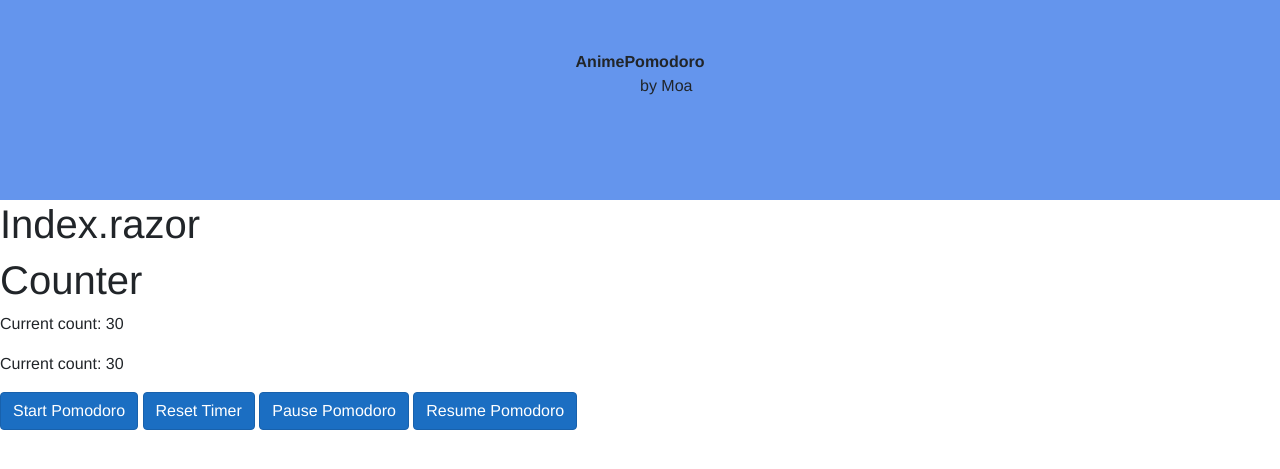
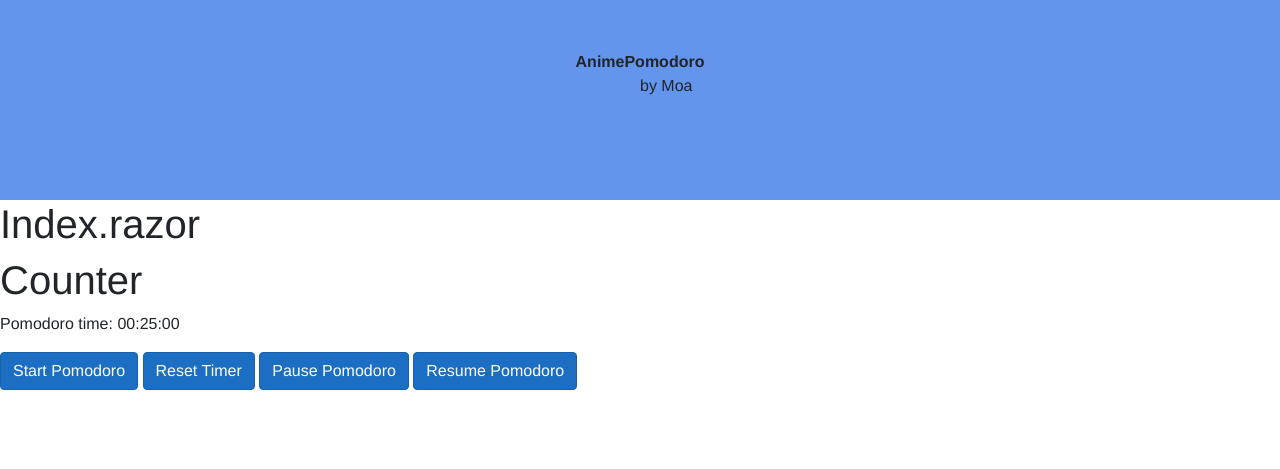
Before and after one commit to Moacyr007/AnimePomodoro, an ASP.NET Core app: page / in a window 1280 px wide. Shown: the top 469 px of the page. Run offline with ASP.NET Core 8, Linux system fonts and the light colour scheme.

Commit message:
Atualiza contador big brain

```diff
--- a/AnimePomodoro/Pages/Index.razor
+++ b/AnimePomodoro/Pages/Index.razor
@@ -1,60 +1,61 @@
 @page "/"
-
+@using System.Threading
 <h1>Index.razor</h1>
 
 <h1>Counter</h1>
 
-<p>Current count: @count</p>
-<p>@loading</p>
-<p>Current count: @count</p>
+<p>Pomodoro time: @pomodoroTime</p>
 
-
-<button class="btn btn-primary" @onclick="CountPomodoro">Start Pomodoro</button>
+<button class="btn btn-primary" @onclick="@(async () => await StartPomodoro())">Start Pomodoro</button>
 <button class="btn btn-primary" @onclick="ResetTimer">Reset Timer</button>
 <button class="btn btn-primary" @onclick="PausePomodoro">Pause Pomodoro</button>
-<button class="btn btn-primary" @onclick="ResumePomodoro">Resume Pomodoro</button>
+<button class="btn btn-primary" @onclick="StartPomodoro">Resume Pomodoro</button>
 
 @*<button class="btn btn-primary" @onclick="SetTimer(3)">Set timer 3</button>*@
 
 @code {
-    private string loading = "";
-    private int currentCount = 0;
-    int count = 30;
-    private int pomodoroTimer = 0;
-    private bool pomodoroPause = false;
-    public void SetTimer(int number)
+    private bool pomodoroPause = true;
+    TimeSpan pomodoroTime = TimeSpan.FromMinutes(25);
+    private bool countPomodoroRuning = false;
+
+    private CancellationTokenSource cts;
+
+    public void ResetTimer()
     {
-        count = number;
+        PausePomodoro();
+        pomodoroTime = TimeSpan.FromMinutes(25);
+    }
+    public void PausePomodoro()
+    {
+        pomodoroPause = true;
+        cts.Cancel();
+        cts.Dispose();
+        Console.WriteLine("Paused");
     }
 
-    public void PausePomodoro() {
-        pomodoroPause = true;
-    }
-
-    public void ResumePomodoro()
+    public async Task StartPomodoro()
     {
-        pomodoroPause = false;
-        CountPomodoro();
-    }
-
-    private void ResetTimer()
-    {
-        count = 30;
-    }
-
-    async public void CountPomodoro()
-    {
-        while (count > 0)
+        if (pomodoroPause)
         {
-            if (pomodoroPause) { break; }
-            await Task.Delay(1000);
-            count = count - 1;
-            this.StateHasChanged();
+            cts = new CancellationTokenSource();
+            pomodoroPause = false;
+            Console.WriteLine("Started");
+            await CountPomodoro(cts.Token);
+            Console.WriteLine("Ended");
         }
     }
 
+    private async Task CountPomodoro(CancellationToken cToken)
+    {
+        while (pomodoroTime > TimeSpan.FromSeconds(0))
+        {
+            await Task.Delay(1000, cToken);
+            cToken.ThrowIfCancellationRequested();
+
+            pomodoroTime = pomodoroTime - TimeSpan.FromSeconds(1);
+            this.StateHasChanged();
+            Console.WriteLine(pomodoroTime);
+        }
+    }
 
 }
-@*Welcome to your new app.
-
-    <SurveyPrompt Title="How is Blazor working for you?" />*@
```
